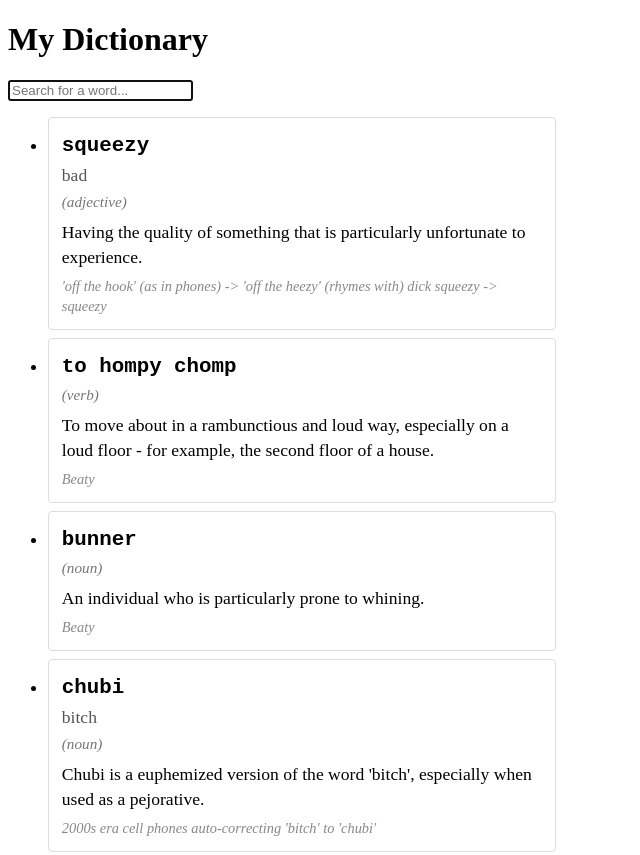
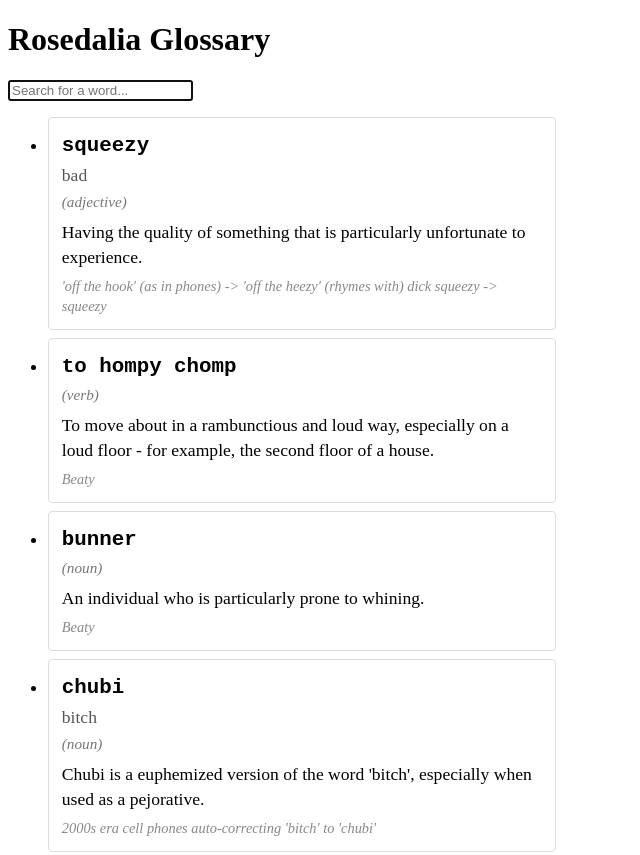
Before and after one commit to anhaga/RosedaliaGlossary, a plain HTML site: page index.html in a window 1280 px wide. Shown: the top 855 px of the page, without its empty margins (0-640 px from the left). Drawn offline with Linux system fonts and the light colour scheme.

Commit message:
Update index.html

```diff
--- a/index.html
+++ b/index.html
@@ -7,7 +7,7 @@
 </head>
 <body>
   <main>
-    <h1>My Dictionary</h1>
+    <h1>Rosedalia Glossary</h1>
     <input type="text" id="search" placeholder="Search for a word..." autofocus />
     <ul id="results"></ul>
   </main>
```
